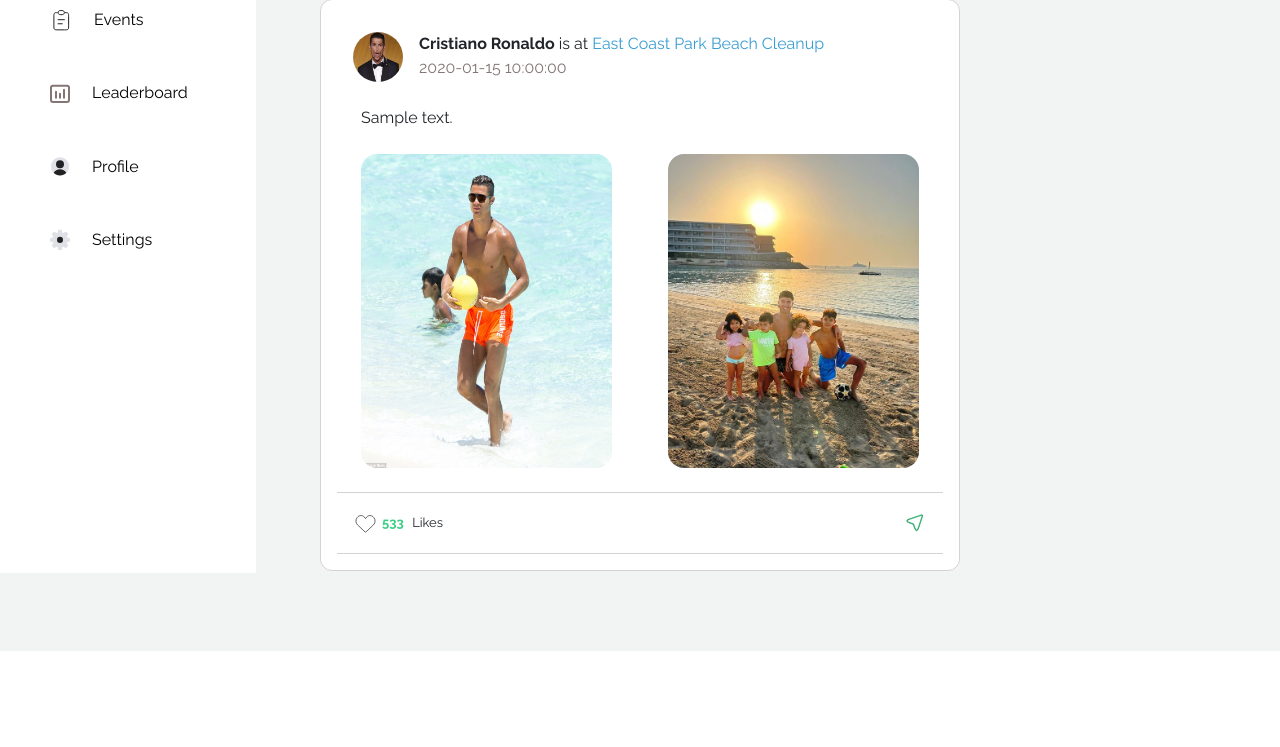
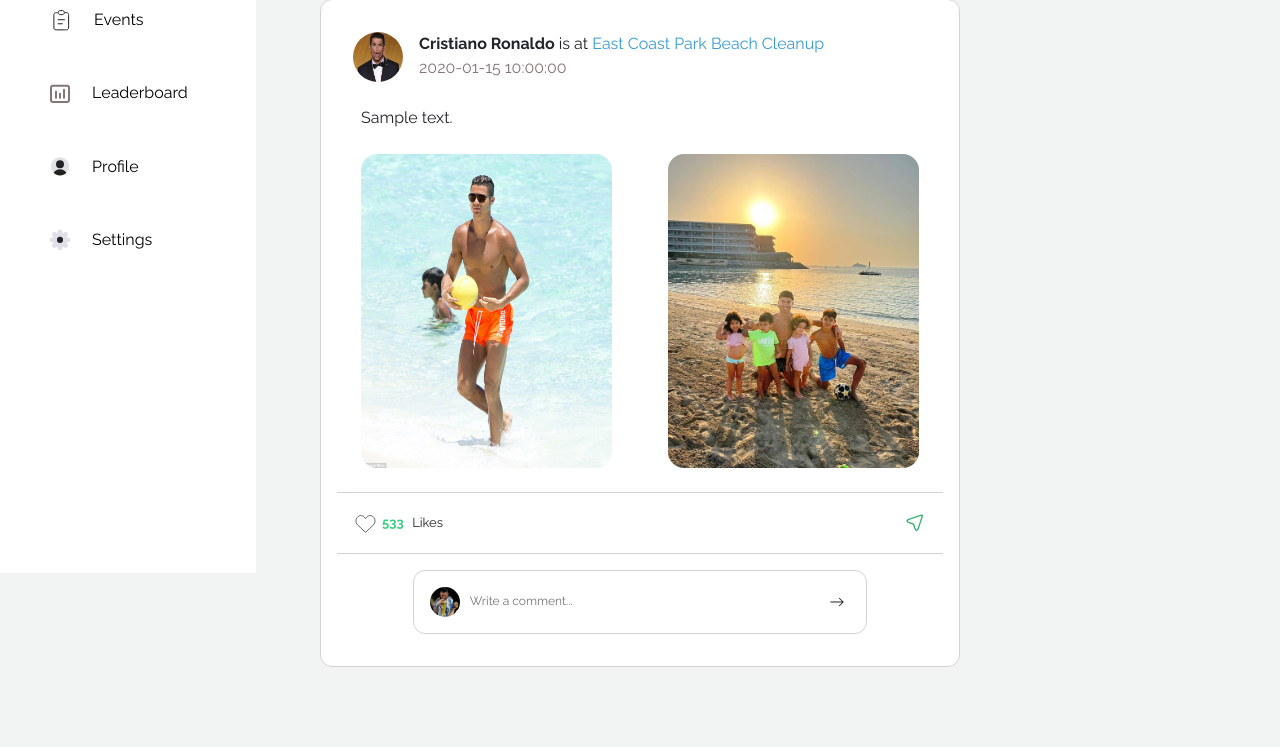
Before and after one commit to RohanSenthil/EnvironMeet, a Flask app: page /feed in a window 1280 px wide. Shown: the part 227-974 px from the top of the page. Before the commit the page ends 878 px from the top, so only its background shows below. Run offline with Flask 3, Linux system fonts and the light colour scheme; tables that the repository leaves empty hold one stand-in row (values such as "Sample post").

Commit message:
comment input

```diff
--- a/app/routes/feed.py
+++ b/app/routes/feed.py
@@ -1,5 +1,5 @@
 from app import app, db
-from flask import render_template, request, redirect, url_for
+from flask import render_template, request, redirect, url_for, flash
 from database.models import Posts
 
 @app.route('/feed', methods=['GET', 'POST'])
@@ -8,9 +8,12 @@ def feed():
     if request.method == 'POST':
         desc = request.form.get('desc')
 
-        newPost = Posts(desc=desc)
-        db.session.add(newPost)
-        db.session.commit()
+        if len(desc) <= 200:
+            newPost = Posts(desc=desc)
+            db.session.add(newPost)
+            db.session.commit()
+        else:
+            flash('Post description should contain no more than 200 characters.')
 
         return redirect(url_for('feed'))
 
--- a/app/static/styles/feed.css
+++ b/app/static/styles/feed.css
@@ -27,23 +27,16 @@
     border: none;
 }
 
-#yourProfilePhoto {
-    margin-left: .75rem;
+.textInput {
+    display: block;
+    overflow: hidden;
+    resize: none;
+    overflow-y: auto;
 }
 
 .newPostInput {
-    display: block;
-    overflow: hidden;
-    resize: none;
     margin: .75rem;
-    cursor: text;
     width: 95%;
-    overflow-y: auto;
-}
-
-.newPostInput[contenteditable]:empty::before {
-    content: 'What have you been up to?';
-    color: #C0C0C0;
 }
 
 .buttonsContainer {
@@ -143,3 +136,37 @@
     padding: 0rem 2rem;
     background-color: #D6D2D2;
 }
+
+/* Comments */
+
+.commentBox {
+    width: 75%;
+    margin: 1rem auto;
+    display: flex;
+    flex-direction: row;
+    justify-content: space-between;
+}
+
+.commentInput {
+    max-height: 40px;
+    font-size: 12px;
+    width: 100%;
+    margin-top: 5px;
+    margin-left: 10px;
+}
+
+.commentBox .left {
+    display: flex;
+    flex-direction: row;
+    flex: 1 1 auto;
+}
+
+.commentBox .avatar {
+    width: 30px;
+    height: 30px;
+    vertical-align: middle;
+}
+
+.commentBox svg {
+    margin-top: 3px;
+}
--- a/app/templates/feed.html
+++ b/app/templates/feed.html
@@ -79,6 +79,17 @@
 
             <div class="bottom">
                 <!-- Comment Section -->
+                <div class="commentsContainer">
+                    <form class="postBox commentBox" method="POST" autocomplete="off">
+                        <div class="left">
+                            <img src="../static/images/placeholders/wc.PNG" alt="Avatar" class="avatar">
+                            <textarea name="desc" class="textInput commentInput" id="commentInput" placeholder="Write a comment..." rows="1"></textarea>
+                        </div>
+                        <svg width="26" height="24" viewBox="0 0 26 24" fill="none" xmlns="http://www.w3.org/2000/svg">
+                            <path d="M19.2041 12L19.5523 11.6412L19.9221 12L19.5523 12.3588L19.2041 12ZM6.83675 12.5C6.56061 12.5 6.33675 12.2761 6.33675 12C6.33675 11.7239 6.56061 11.5 6.83675 11.5V12.5ZM15.4298 7.64116L19.5523 11.6412L18.8559 12.3588L14.7335 8.35884L15.4298 7.64116ZM19.5523 12.3588L15.4298 16.3588L14.7335 15.6412L18.8559 11.6412L19.5523 12.3588ZM19.2041 12.5H6.83675V11.5H19.2041V12.5Z" fill="#222222"/>
+                        </svg>
+                    </form>
+                </div>
             </div>
 
         </div>
```
Also changed, not shown: app/static/images/placeholders/wc.PNG (added).
